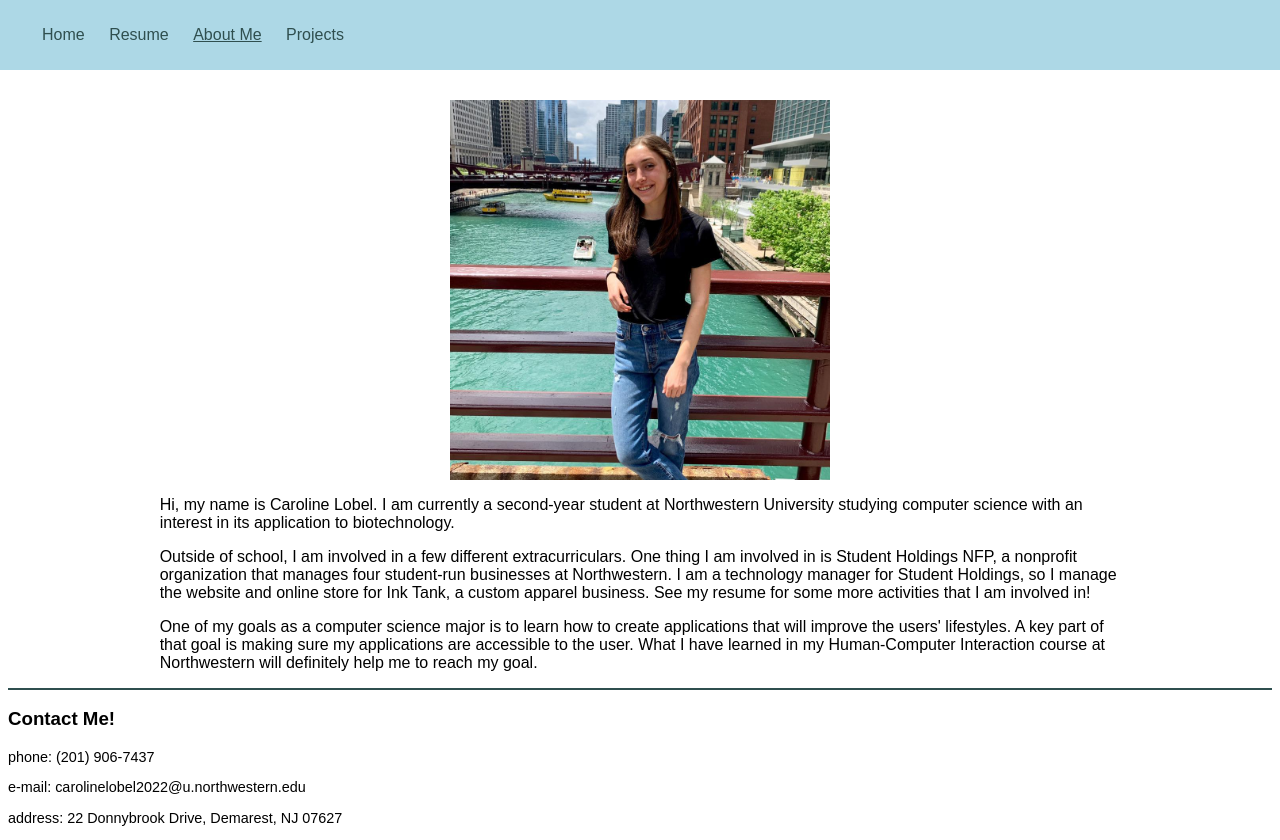
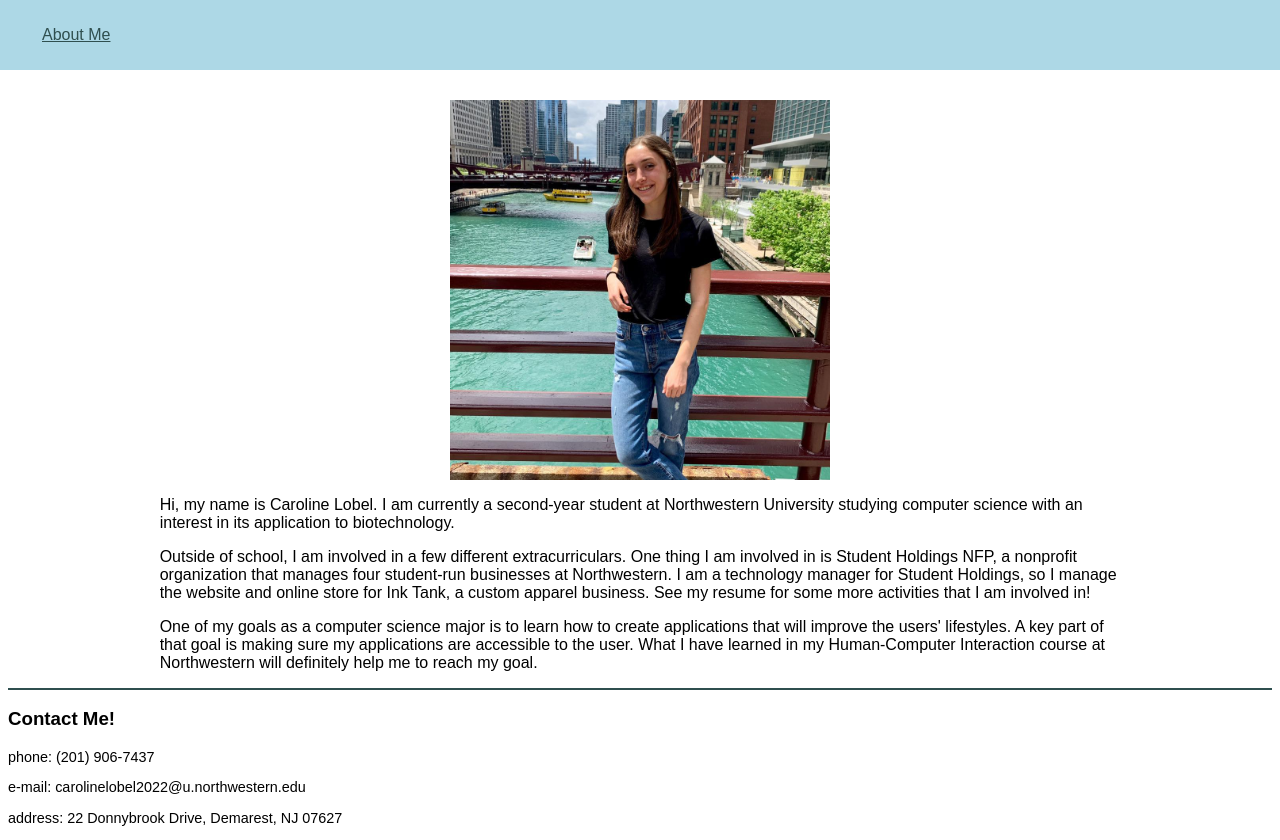
Before and after one commit to carolinelobel/P6-330, a plain HTML site: page AboutMe.html in a window 1280 px wide. Drawn offline with Linux system fonts and the light colour scheme.

Commit message:
adjust nav

```diff
--- a/AboutMe.html
+++ b/AboutMe.html
@@ -7,13 +7,13 @@
 <body>
     <nav class="top-nav">
         <ul>
-            <li><a href="index.html">Home</a></li>
-            <li><a href="resumePage.html">Resume</a></li>
+            <!--<li><a href="index.html">Home</a></li>-->
+            <!-- <li><a href="resumePage.html">Resume</a></li> -->
             <li id="currentpage"><a href="AboutMe.html">About Me</a></li>
-            <li>Projects <ul class="dropdown-menu">
+            <!--<li>Projects <ul class="dropdown-menu">
                 <li><a href="albums.html" target="_blank">iPod simulation</a></li>
                 <li><a href="https://balsamiq.cloud/s57vix1/pephsl3/r2278?f=N4IgUiBcCMA0IDkpxAYWfAMhkAhHAsjgFo4DSUA2gLoC%2BQA%3D" target="_blank">Book Club App Wireframe</a></li>
-            </ul></li>
+            </ul></li> -->
         </ul>
     </nav>
     <body>
```
Also changed, not shown: index.html (+3 -3 lines), 1 other file.
